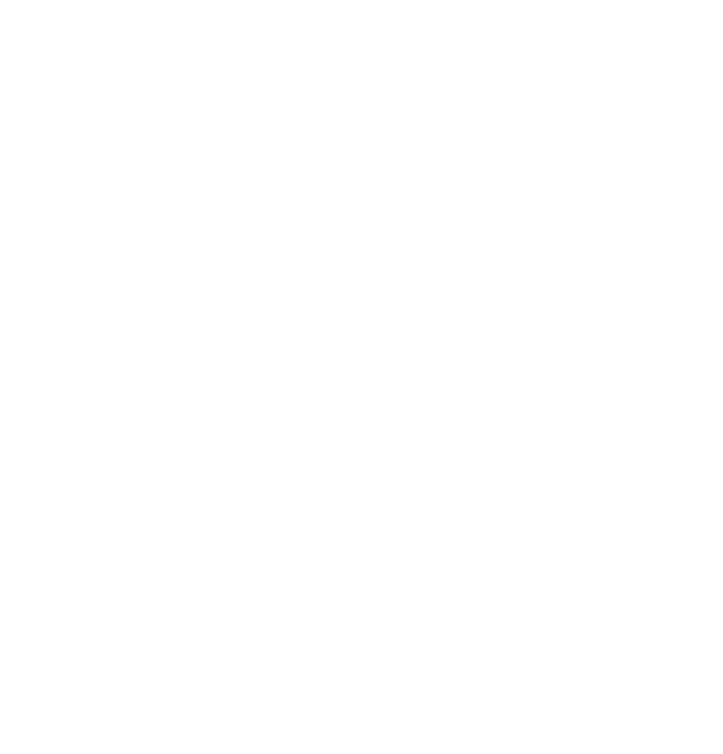
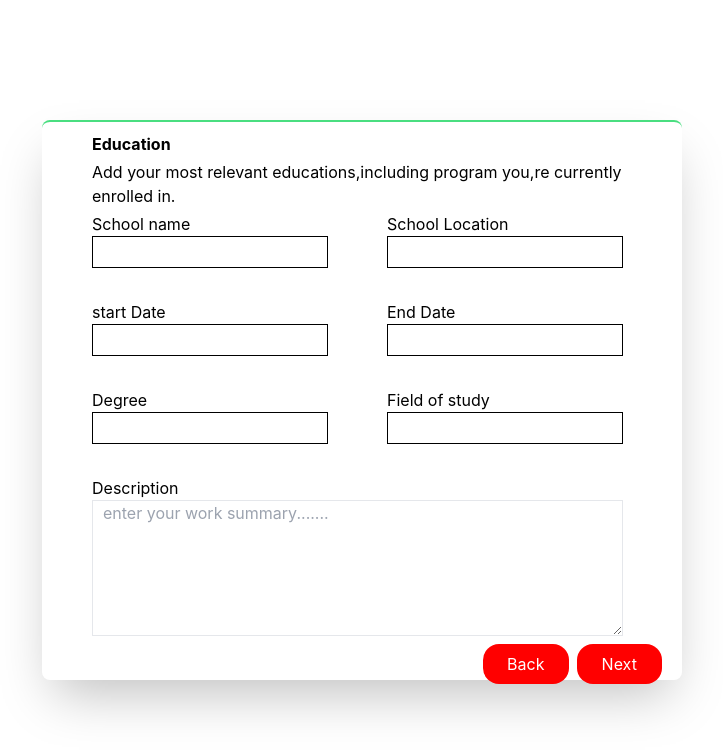
Before and after one commit to deeepikaaa91/Resume_Builder, a React (Create React App) app: page /#/Education in a window 1280 px wide. Before the commit this address had no page. Shown: the top 754 px of the page, without its empty margins (278-1001 px from the left). Built offline with nearby package versions, Linux system fonts and the light colour scheme.

Commit message:
componenet4

```diff
--- a/src/App.js
+++ b/src/App.js
@@ -1,21 +1,23 @@
 import React from 'react'
-import {HashRouter,Routes,Route } from 'react-router-dom'
+import {HashRouter,Routes,Route} from 'react-router-dom'
+import PersonalD from './Pages/PersonalD'
+import ProfessionalE from './Pages/ProfessionalE'
+import Education from './Pages/Education'
 import Technicalskills from './Pages/Technicalskills'
 import SoftSkills from './Pages/SoftSkills'
-import PersonalD from './Pages/PersonalD'
 
 
 function App() {
   return (
     <HashRouter>
       <Routes>
-        <Route path="/Technicalskills" element={<Technicalskills/>}>Technicalskills</Route>
-        <Route path="/" element={<PersonalD/>}>Technicalskills</Route>
-        <Route path="/SoftSkills" element={<SoftSkills/>}>Technicalskills</Route>
-
-      </Routes>
+        <Route path="/" element={<PersonalD/>}></Route>
+        <Route path="/ProfessionalE" element={<ProfessionalE/>}></Route>
+        <Route path="/Education" element={<Education/>}></Route>
+        <Route path="/Technicalskills" element={<Technicalskills/>}></Route>
+        <Route path="/SoftSkills" element={<SoftSkills/>}></Route>
+    </Routes>
     </HashRouter>
   )
 }
-
 export default App;
--- /dev/null
+++ b/src/Pages/Education.js
@@ -0,0 +1,91 @@
+import React from "react";
+import { useNavigate } from "react-router-dom";
+
+function Education() {
+  const navigate = useNavigate();
+  return (
+    <div className="h-[100vh]  w-[100%] flex justify-center items-center">
+      <div className="h-[70vh] w-[50%] shadow-2xl border-t-2  flex flex-col pt-[10px] pl-[50px] gap-1 border-green-400  rounded-lg ">
+        <h1 className="font-bold ">Education</h1>
+        <p>
+          Add your most relevant educations,including program you,re currently
+          enrolled in.
+        </p>
+        <div className="h-[50vh] w-[100%]  flex flex-col gap-2 ">
+          <div className="flex">
+            <div className="h-[10vh] w-[50%] flex flex-col">
+              <label>School name</label>
+              <input
+                className="border-[1px] border-black outline-none h-[4vh] w-[80%]"
+                type="text"
+              ></input>
+            </div>
+            <div className="h-[10vh] w-[50%]  flex flex-col">
+              <label>School Location</label>
+              <input
+                className="border-[1px] border-black outline-none h-[4vh] w-[80%]"
+                type="text"
+              ></input>
+            </div>
+          </div>
+          <div className="flex">
+            <div className="h-[10vh] w-[50%] flex flex-col">
+              <label>start Date</label>
+              <input
+                className="border-[1px] border-black outline-none h-[4vh] w-[80%]"
+                type="text"
+              ></input>
+            </div>
+            <div className="h-[10vh] w-[50%]  flex flex-col">
+              <label>End Date </label>
+              <input
+                className="border-[1px] border-black outline-none h-[4vh] w-[80%]"
+                type="text"
+              ></input>
+            </div>
+          </div>
+
+          <div className="flex">
+            <div className="h-[10vh] w-[50%] flex flex-col">
+              <label>Degree</label>
+              <input
+                className="border-[1px] border-black outline-none h-[4vh] w-[80%]"
+                type="text"
+              ></input>
+            </div>
+            <div className="h-[10vh] w-[50%] flex flex-col">
+              <label>Field of study</label>
+              <input
+                className="border-[1px] border-black outline-none h-[4vh] w-[80%]"
+                type="text"
+              ></input>
+            </div>
+          </div>
+          <div className="h-[20vh] w-[90%] flex flex-col ">
+            <label>Description</label>
+            <textarea
+              className="border-[1px] h-[20vh] pl-[10px]"
+              placeholder="enter your work summary......."
+            ></textarea>
+          </div>
+          <div className="flex w-[100%] justify-end gap-2 pr-[20px]">
+            <button
+              onClick={() => navigate("/ProfessionalE")}
+              className="h-[5vh] w-[15%]  bg-[red] text-white  rounded-2xl  "
+            >
+              Back
+            </button>
+            <button
+              onClick={() => navigate("/Technicalskills")}
+              className="h-[5vh] w-[15%]  bg-[red] text-white  rounded-2xl  "
+            >
+              Next
+            </button>
+          </div>
+        </div>
+      </div>
+    </div>
+  );
+}
+
+export default Education;
--- a/src/Pages/PersonalD.js
+++ b/src/Pages/PersonalD.js
@@ -1,6 +1,8 @@
 import React from "react";
+import { useNavigate } from "react-router-dom";
 
 function PersonalD() {
+  const navigate = useNavigate();
   return (
     <div className="h-[100vh]  w-[100%] flex justify-center items-center">
       <div className="h-[60vh] w-[50%] shadow-2xl border-t-2  flex flex-col pt-[10px] pl-[50px] gap-1 border-blue-900  rounded-lg ">
--- /dev/null
+++ b/src/Pages/ProfessionalE.js
@@ -0,0 +1,89 @@
+import React from "react";
+import { useNavigate } from "react-router-dom";
+
+function ProfessionalE() {
+  const navigate = useNavigate();
+
+  return (
+    <div className="h-[100vh]  w-[100%] flex justify-center items-center">
+      <div className="h-[70vh] w-[50%] shadow-2xl border-t-2  flex flex-col pt-[10px] pl-[50px] gap-1 border-red-400  rounded-lg ">
+        <h1 className="font-bold ">Professional Experience</h1>
+        <p>Tell us about your most recent job.</p>
+        <div className="h-[50vh] w-[100%]  flex flex-col gap-2 ">
+          <div className="flex">
+            <div className="h-[10vh] w-[50%] flex flex-col">
+              <label>Position Title</label>
+              <input
+                className="border-[1px] border-black outline-none h-[4vh] w-[80%]"
+                type="text"
+              ></input>
+            </div>
+            <div className="h-[10vh] w-[50%]  flex flex-col">
+              <label>Company Name</label>
+              <input
+                className="border-[1px] border-black outline-none h-[4vh] w-[80%]"
+                type="text"
+              ></input>
+            </div>
+          </div>
+          <div className="flex">
+            <div className="h-[10vh] w-[50%] flex flex-col">
+              <label>city</label>
+              <input
+                className="border-[1px] border-black outline-none h-[4vh] w-[80%]"
+                type="text"
+              ></input>
+            </div>
+            <div className="h-[10vh] w-[50%]  flex flex-col">
+              <label>State</label>
+              <input
+                className="border-[1px] border-black outline-none h-[4vh] w-[80%]"
+                type="text"
+              ></input>
+            </div>
+          </div>
+
+          <div className="flex">
+            <div className="h-[10vh] w-[50%] flex flex-col">
+              <label>start Date</label>
+              <input
+                className="border-[1px] border-black outline-none h-[4vh] w-[80%]"
+                type="text"
+              ></input>
+            </div>
+            <div className="h-[10vh] w-[50%] flex flex-col">
+              <label>End Date</label>
+              <input
+                className="border-[1px] border-black outline-none h-[4vh] w-[80%]"
+                type="text"
+              ></input>
+            </div>
+          </div>
+          <div className="h-[20vh] w-[90%] flex flex-col ">
+            <label>work Summary</label>
+            <textarea
+              className="border-[1px] h-[20vh] pl-[10px]"
+              placeholder="enter your work summary......."
+            ></textarea>
+          </div>
+          <div className="flex w-[100%] justify-end gap-2 pr-[20px]">
+            <button
+              onClick={() => navigate("/")}
+              className="h-[5vh] w-[15%]  bg-[red] text-white  rounded-2xl  "
+            >
+              Back
+            </button>
+            <button
+              onClick={() => navigate("/Education")}
+              className="h-[5vh] w-[15%]  bg-[red] text-white  rounded-2xl  "
+            >
+              Next
+            </button>
+          </div>
+        </div>
+      </div>
+    </div>
+  );
+}
+
+export default ProfessionalE;
--- a/src/Pages/Technicalskills.js
+++ b/src/Pages/Technicalskills.js
@@ -1,10 +1,60 @@
-import React from 'react'
+import React, { useState } from "react";
+import { useNavigate } from "react-router-dom";
 
 function Technicalskills() {
+  const navigate = useNavigate();
+  const [moreDiv, setMoreDiv] = useState([])
+
+  const moreskills=()=>{
+    setMoreDiv([...moreDiv,moreDiv])
+  }
+
   return (
-    <div>Home</div>
-
-  )
+    <div className="h-[100vh]  w-[100%] flex  justify-center items-center ">
+      <div className=" w-[50%] shadow-2xl border-t-2  flex flex-col pt-[10px] pl-[50px] gap-3 border-blue-400  rounded-lg ">
+        <h1 className="font-bold ">Technical Skills</h1>
+        <p>Add relevant professional key skills and proficiencies</p>
+        <div className="h-[50vh] w-[100%]  flex flex-col gap-2 ">
+          <div className="flex flex-col gap-3">
+          <div className="h-[10vh] w-[90%] flex  pl-[10px] items-center border-[1px]  gap-2">
+              <label>Skill</label>
+              <input
+                className="border-[1px] border-black outline-none h-[4vh] w-[80%]"
+                type="text"
+              ></input>
+            </div>
+          {moreDiv.map((i)=>{
+            <div className="h-[10vh] w-[90%] flex  pl-[10px] items-center border-[1px]  gap-2">
+              <label>Skill</label>
+              <input
+                className="border-[1px] border-black outline-none h-[4vh] w-[80%]"
+                type="text"
+              ></input>
+            </div>})}
+            <div className="w-[100%]  h-[10vh]  flex  pr-[60px] ">
+              <button onClick={()=>moreskills()} className="h-[5vh]  text-[15px] text-blue-600">
+                + Add More Skills
+              </button>
+            </div>
+            <div className="flex w-[100%] justify-end gap-2 pr-[20px]">
+              <button
+                onClick={() => navigate("/Education")}
+                className="h-[5vh] w-[15%]  bg-[red] text-white  rounded-2xl  "
+              >
+                Back
+              </button>
+              <button
+                onClick={() => navigate("/SoftSkills")}
+                className="h-[5vh] w-[15%]  bg-[red] text-white  rounded-2xl  "
+              >
+               Next
+              </button>
+            </div>
+          </div>
+        </div>
+      </div>
+    </div>
+  );
 }
 
-export default Technicalskills
+export default Technicalskills;
```
